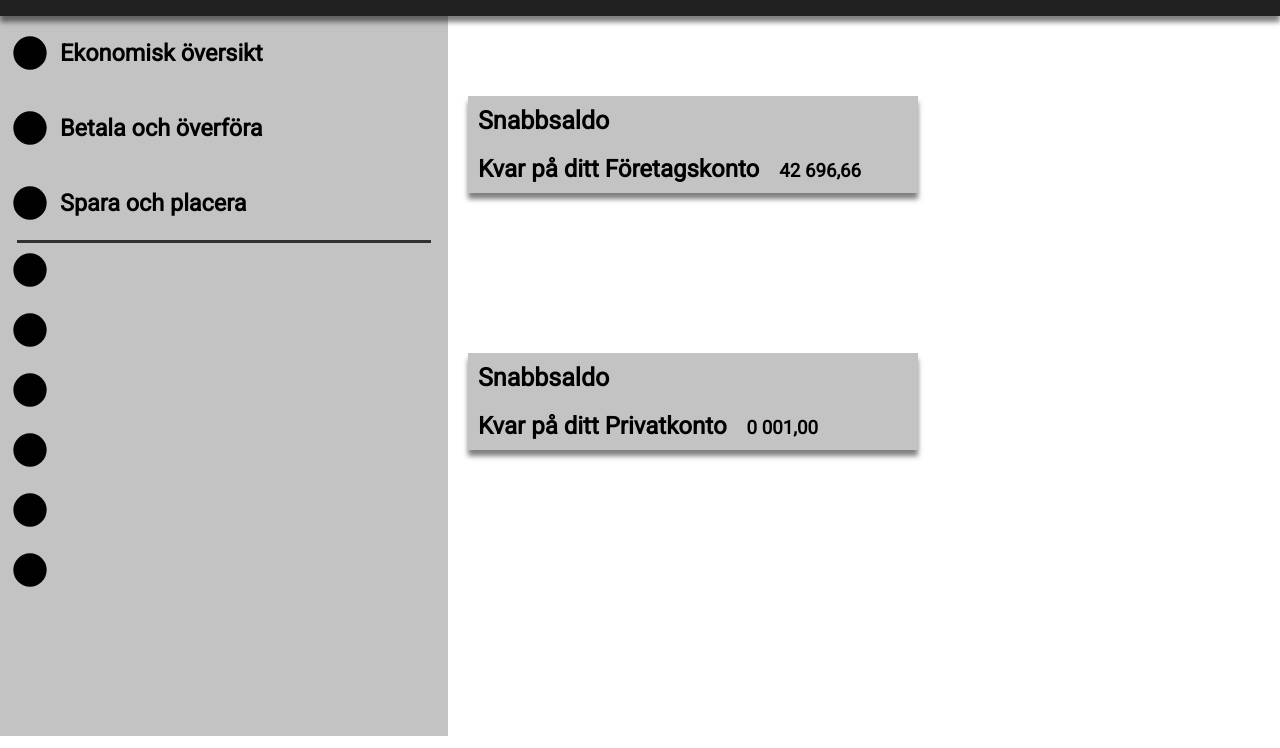
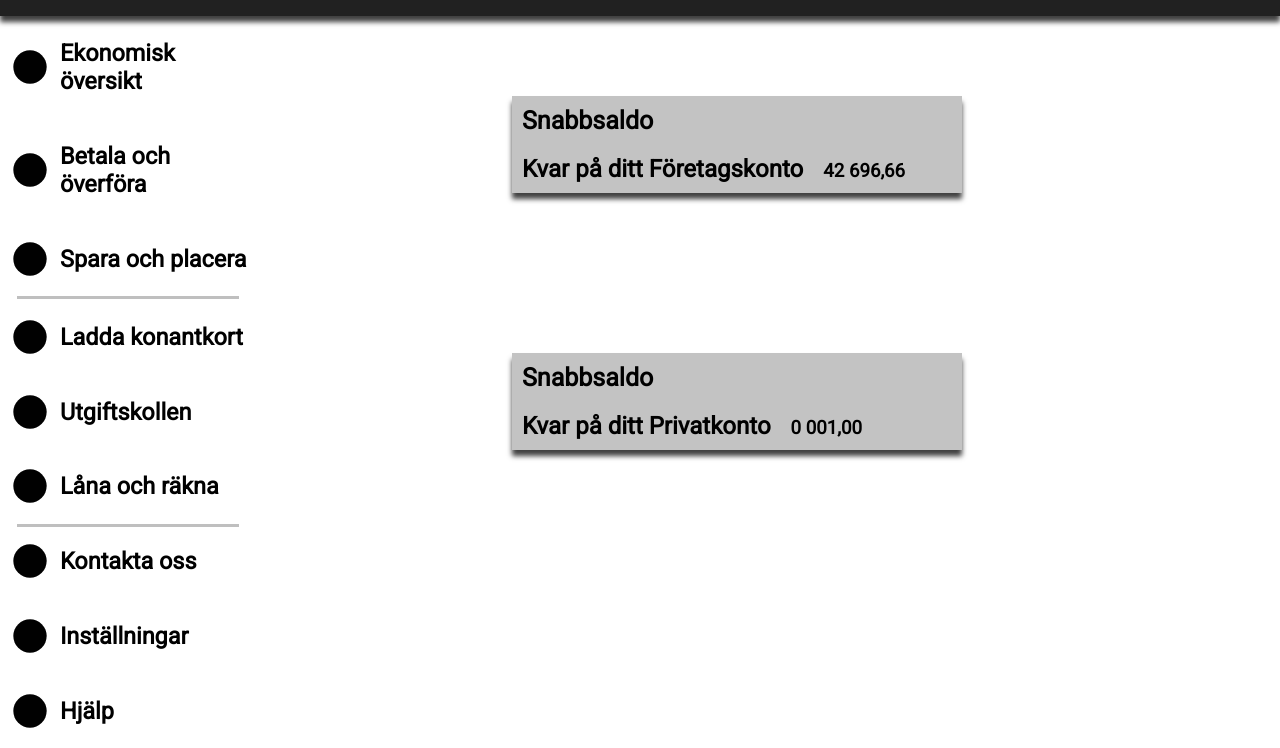
Before and after one commit to itggot-Harry-Norrman/Swedbank_app, a plain HTML site: page site/indexmenu.html in a window 1280 px wide. Shown: the part 64-812 px from the top of the page. Drawn offline with Linux system fonts and the light colour scheme.

Commit message:
Ikon + meny uppdatering

```diff
--- a/site/css/master.css
+++ b/site/css/master.css
@@ -2,6 +2,10 @@ body {
   font-family: 'Roboto', sans-serif;
   color: white;
   margin: 0;
+}
+a {
+  text-decoration: none;
+  color: black;
 }
 .mainbox {
   display: flex;
@@ -15,9 +19,9 @@ header {
   background-color: #212121;
   height: 80px;
   width: 100vw;
-  -webkit-box-shadow: 0px 6px 5px 0px rgba(0,0,0,0.5);
-  -moz-box-shadow: 0px 6px 5px 0px rgba(0,0,0,0.5);
-  box-shadow: 0px 6px 5px 0px rgba(0,0,0,0.5);
+  -webkit-box-shadow: 0px 6px 5px 0px rgba(0,0,0,0.75);
+  -moz-box-shadow: 0px 6px 5px 0px rgba(0,0,0,0.75);
+  box-shadow: 0px 6px 5px 0px rgba(0,0,0,0.75);
   justify-content: space-between;
   z-index: 9999;
   position: absolute;
@@ -39,6 +43,11 @@ header {
   width: 40px;
   height: 40px;
   vertical-align: middle;
+  border-radius: 50%
+}
+.menuico:hover {
+  background-color: #c3c3c3;
+  transition: 0.5s;
 }
 
 .mediico {
@@ -46,6 +55,11 @@ header {
   width: 35px;
   height: 35px;
   vertical-align: middle;
+  border-radius: 50%;
+}
+.mediico:hover {
+  background-color: #c3c3c3;
+  transition: 0.5s;
 }
 
 h1 {
@@ -57,9 +71,9 @@ h1 {
   display: flex;
   flex-direction: column;
   align-items: baseline;
-  -webkit-box-shadow: 0px 6px 5px 0px rgba(0,0,0,0.5);
-  -moz-box-shadow: 0px 6px 5px 0px rgba(0,0,0,0.5);
-  box-shadow: 0px 6px 5px 0px rgba(0,0,0,0.5);
+  -webkit-box-shadow: 0px 6px 5px 0px rgba(0,0,0,0.75);
+  -moz-box-shadow: 0px 6px 5px 0px rgba(0,0,0,0.75);
+  box-shadow: 0px 6px 5px 0px rgba(0,0,0,0.75);
   margin-top: 20vh;
   color: black;
 }
@@ -82,11 +96,10 @@ h1 {
 .menubox {
   display: flex;
   flex-direction: column;
-  width: 35vw;
+  width: 20vw;
   height: 100vh;
-  background-color: #c3c3c3;
   z-index: 1;
-  margin-right: 20px;
+  margin-right: 20vw;
 }
 .rightbox {
   display: flex;
@@ -99,10 +112,15 @@ h1 {
 }
 .impbox {
   margin-top: 80px;
-  -webkit-box-shadow: 0px 20px 0px -17px rgba(0,0,0,0.75);
-  -moz-box-shadow: 0px 20px 0px -17px rgba(0,0,0,0.75);
-  box-shadow: 0px 20px 0px -17px rgba(0,0,0,0.75);
-
+  -webkit-box-shadow: 0px 20px 0px -17px rgba(0,0,0,0.25);
+  -moz-box-shadow: 0px 20px 0px -17px rgba(0,0,0,0.25);
+  box-shadow: 0px 20px 0px -17px rgba(0,0,0,0.25);
+}
+.regbox {
+  -webkit-box-shadow: 0px 20px 0px -17px rgba(0,0,0,0.25);
+  -moz-box-shadow: 0px 20px 0px -17px rgba(0,0,0,0.25);
+  box-shadow: 0px 20px 0px -17px rgba(0,0,0,0.25);
+  margin-top: 3px;
 }
 .circimg {
   width: 50px;
@@ -110,10 +128,14 @@ h1 {
   padding: 5px;
 }
 
-.menbox {
+.minbox {
   display: flex;
   flex-direction: row;
   align-items: center;
   color: black;
   font-size: 20px;
 }
+.minbox:hover {
+  background-color: #c3c3c3;
+  transition: 0.5s;
+}
--- a/site/indexmenu.html
+++ b/site/indexmenu.html
@@ -5,6 +5,7 @@
        <title>Template</title>
        <link rel="stylesheet" href="./css/master.css">
        <link href="https://fonts.googleapis.com/css?family=Roboto" rel="stylesheet">
+       <link rel="icon" href="http://i.imgur.com/5zMchSS.png">
     </head>
     <body>
       <div class="menumain">
@@ -32,39 +33,45 @@
         <div class="midbox">
           <div class="menubox">
             <div class="impbox">
-              <div class="menbox">
+              <div class="minbox">
                 <img src="./img/circle.svg" alt="circle" class="circimg">
-                <h3>Ekonomisk översikt</h3>
+                <a href="#"><h3>Ekonomisk översikt</h3></a>
               </div>
-              <div class="menbox">
+              <div class="minbox">
                 <img src="./img/circle.svg" alt="circle" class="circimg">
-                <h3>Betala och överföra</h3>
+                <a href="#"><h3>Betala och överföra</h3></a>
               </div>
-              <div class="menbox">
+              <div class="minbox">
                 <img src="./img/circle.svg" alt="circle" class="circimg">
-                <h3>Spara och placera</h3>
+                <a href="#"><h3>Spara och placera</h3></a>
               </div>
             </div>
             <div class="regbox">
-              <div class="menbox">
+              <div class="minbox">
                 <img src="./img/circle.svg" alt="circle" class="circimg">
+                <h3>Ladda konantkort</h3>
               </div>
-              <div class="menbox">
+              <div class="minbox">
                 <img src="./img/circle.svg" alt="circle" class="circimg">
+                <h3>Utgiftskollen</h3>
               </div>
-              <div class="menbox">
+              <div class="minbox">
                 <img src="./img/circle.svg" alt="circle" class="circimg">
-              </div>
-              <div class="menbox">
-                <img src="./img/circle.svg" alt="circle" class="circimg">
+                <h3>Låna och räkna</h3>
               </div>
             </div>
             <div class="set_help">
-              <div class="menbox">
+              <div class="minbox">
                 <img src="./img/circle.svg" alt="circle" class="circimg">
+                <h3>Kontakta oss</h3>
               </div>
-              <div class="menbox">
+              <div class="minbox">
                 <img src="./img/circle.svg" alt="circle" class="circimg">
+                <h3>Inställningar</h3>
+              </div>
+              <div class="minbox">
+                <img src="./img/circle.svg" alt="circle" class="circimg">
+                <h3>Hjälp</h3>
               </div>
             </div>
           </div>
```
Also changed, not shown: site/img/SwedBank_48px_537501_easyicon.net.png (added).
